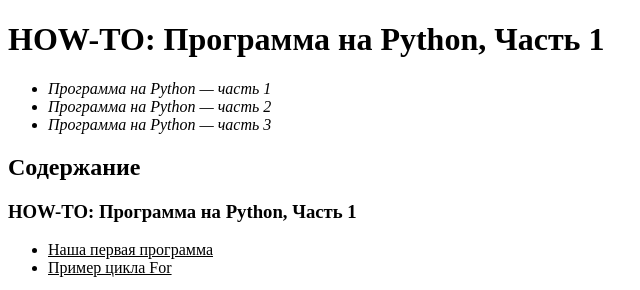
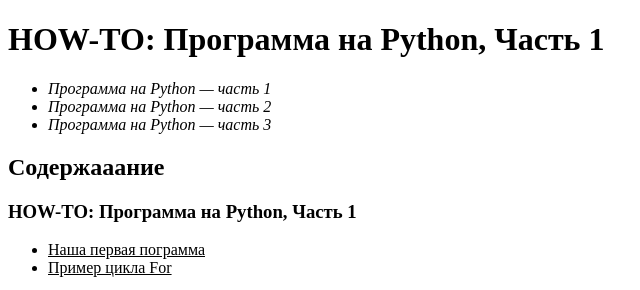
Before and after one commit to deepgeorg/Aleksey_Bakunovich, a plain HTML site: page lessons/lesson1/index.html in a window 1280 px wide. Shown: the top 290 px of the page, 0-640 px from the left. Drawn offline with Linux system fonts and the light colour scheme.

Commit message:
1st lesson

```diff
--- a/lessons/lesson1/index.html
+++ b/lessons/lesson1/index.html
@@ -11,10 +11,10 @@
         <li><em>Программа на Python — часть 2 </em></li>
         <li><em>Программа на Python — часть 3</em></li>
     </ul>
-    <h2>Содержание</h2>
+    <h2>Содержааание</h2>
     <h3>HOW-TO: Программа на Python, Часть 1</h3>
     <ul>
-        <li><u>Наша первая программа</u></li>
+        <li><u>Наша первая пограмма</u></li>
         <li><u>Пример цикла For</u></li>
     </ul>
 <p>Из множества существующих языков программирования Python — один из самых лёгких<br>
```
